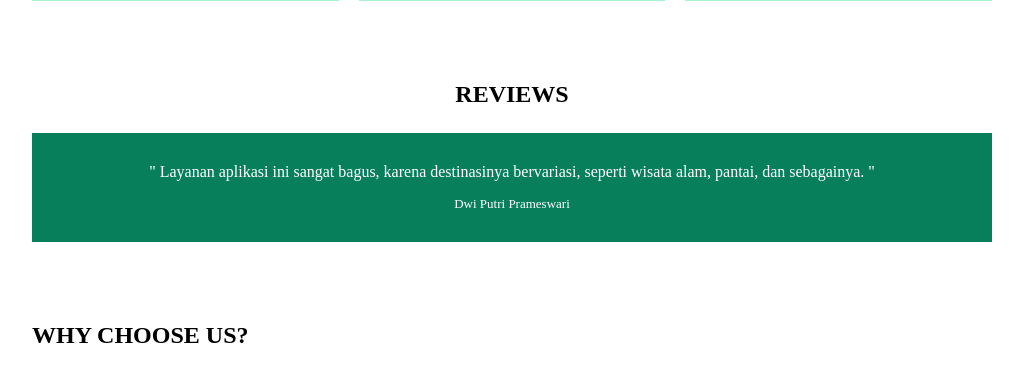
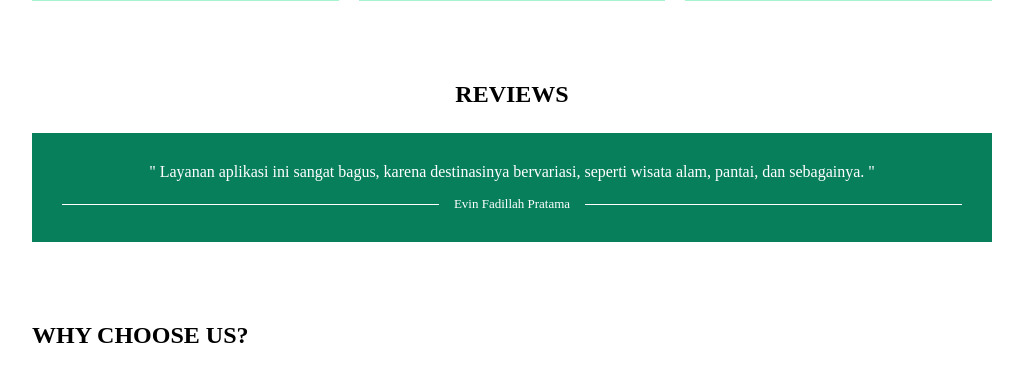
Before and after one commit to ItzDavin/nusa-jelajah, a PHP site: page / in a window 1280 px wide. Shown: the part 787-1157 px from the top of the page, without its empty margins (128-1151 px from the left). Run offline with PHP 8.4, Linux system fonts and the light colour scheme.

Commit message:
Update: modify review section with new reviewer details and enhance styling for better layout

```diff
--- a/index.php
+++ b/index.php
@@ -68,7 +68,12 @@
         <h2>REVIEWS</h2>
         <div class="review-box">
             <p>" Layanan aplikasi ini sangat bagus, karena destinasinya bervariasi, seperti wisata alam, pantai, dan sebagainya. "</p>
-            <p class="reviewer-name">Dwi Putri Prameswari</p>
+
+            <div class="reviewer-name">
+                <span class="garis"></span>
+                <span>Evin Fadillah Pratama</span>
+                <span class="garis"></span>
+            </div>
         </div>
     </div>
 
@@ -97,7 +102,7 @@
             <div style="text-align: center;">
                 <h2>MULAI RENCANAKAN DI SINI!</h2>
                 <br>
-                <a href="pages/users/package.php"><button class="green-btn">Explore</button></a>
+                <a href="pages/users/login.php"><button class="green-btn">Explore</button></a>
             </div>
         </div>
     </div>
--- a/styles/index.css
+++ b/styles/index.css
@@ -157,8 +157,17 @@
 }
 
 .reviewer-name {
+    display: flex;
+    align-items: center;
+    gap: 15px;
     margin-top: 15px;
     font-size: 13px;
+}
+
+.reviewer-name .garis {
+    flex: 1;
+    height: 1px;
+    background-color: white;
 }
 
 .green-box {
```
